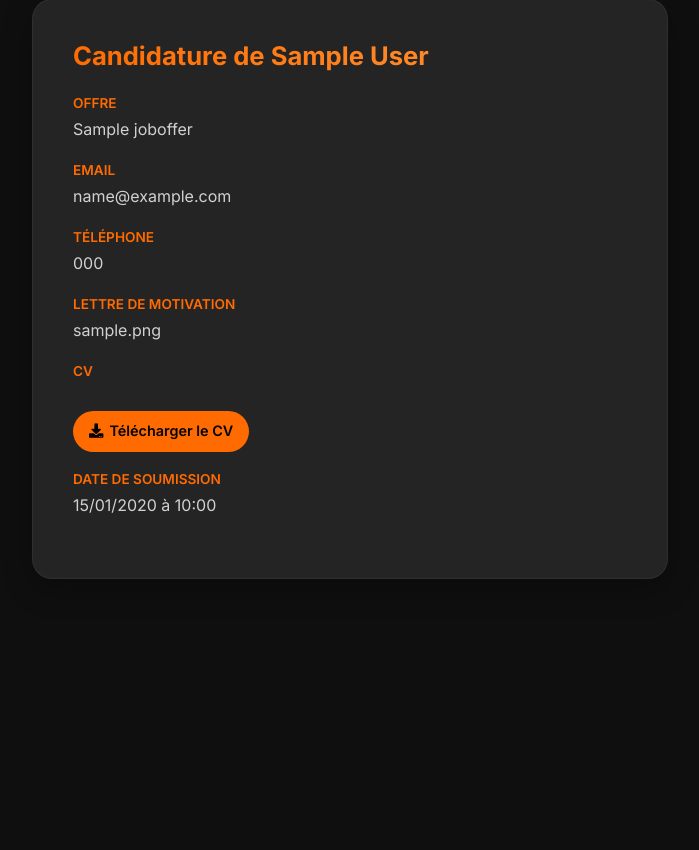
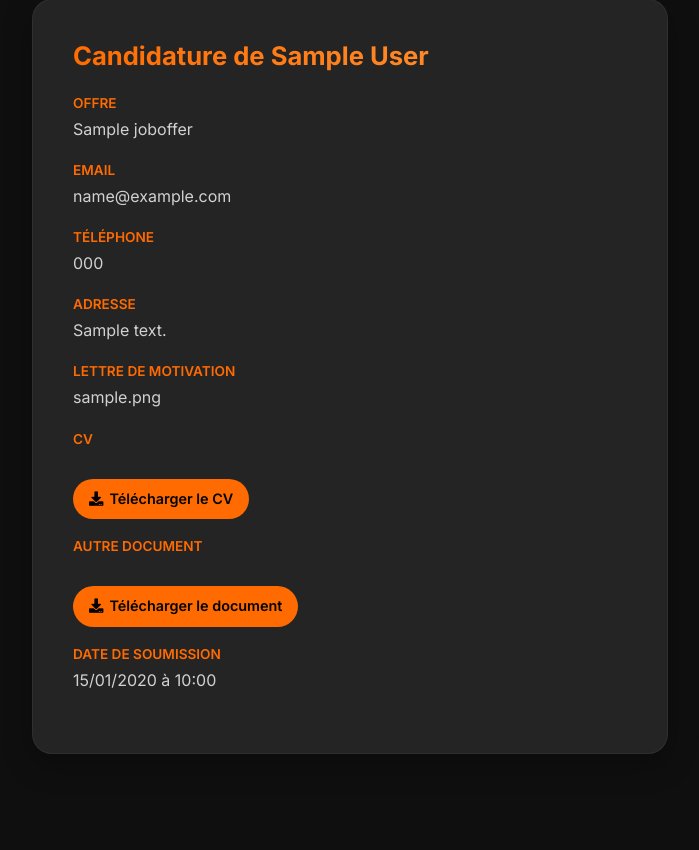
Before and after one commit to Godecode62/icg_website, a Django app: page /candidature/emploi/1 in a window 1280 px wide. Shown: the part 205-1055 px from the top of the page, without its empty margins (290-989 px from the left). Before the commit the page ends 784 px from the top, so only its background shows below. Run offline with Django 5.2, Linux system fonts and the light colour scheme; a user stored in the database is signed in; tables that the repository leaves empty hold one stand-in row (values such as "Sample post").

Commit message:
feat: corrige téléchargement CV (R2) + ajoute champs adresse et autre document
- Configure S3Storage Cloudflare R2 comme backend par défaut pour MEDIA
  (les CV étaient stockés en local mais MEDIA_URL pointait vers R2)
- Ajoute champ `other_document` (FileField) au modèle Application
- Ajoute champ `address` au modèle Application (job + formation)
- Affiche adresse + bouton de téléchargement du document additionnel
  dans les vues admin de candidature

Co-Authored-By: Claude Opus 4.7 <noreply@anthropic.com>

```diff
--- a/appli/models.py
+++ b/appli/models.py
@@ -93,8 +93,10 @@ class Application(models.Model):
     full_name = models.CharField(max_length=255, verbose_name="Nom complet")
     email = models.EmailField(verbose_name="Email")
     phone = PhoneNumberField(verbose_name="Téléphone", null=True, blank=True)
+    address = models.CharField(max_length=500, verbose_name="Adresse", blank=True)
     cover_letter = models.TextField(verbose_name="Lettre de motivation", blank=True)
     resume = models.FileField(upload_to="resumes/", verbose_name="CV", blank=True)
+    other_document = models.FileField(upload_to="other_documents/", verbose_name="Autre document", blank=True)
     submitted_at = models.DateTimeField(auto_now_add=True)
 
     def __str__(self):
--- a/icgProject/settings.py
+++ b/icgProject/settings.py
@@ -112,7 +112,11 @@ CLOUDFLARE_R2_CONFIG_OPTIONS = {
 
 STORAGES = {
     'default': {
-        'BACKEND': 'django.core.files.storage.FileSystemStorage',
+        'BACKEND': 'storages.backends.s3.S3Storage',
+        'OPTIONS': {
+            **CLOUDFLARE_R2_CONFIG_OPTIONS,
+            'location': 'media',
+        },
     },
     'staticfiles': {
         'BACKEND': 'django.contrib.staticfiles.storage.StaticFilesStorage',
--- a/templates/jobs/application_detail.html
+++ b/templates/jobs/application_detail.html
@@ -71,6 +71,12 @@
             <div class="info-value">{{ application.phone }}</div>
         </div>
         {% endif %}
+        {% if application.address %}
+        <div class="info-row">
+            <div class="info-label">Adresse</div>
+            <div class="info-value">{{ application.address }}</div>
+        </div>
+        {% endif %}
         <div class="info-row">
             <div class="info-label">Lettre de motivation</div>
             <div class="info-value">{{ application.cover_letter|default:"Non fournie" }}</div>
@@ -79,8 +85,18 @@
         <div class="info-row">
             <div class="info-label">CV</div>
             <div class="info-value">
-                <a href="{{ application.resume.url }}" class="btn-download" target="_blank">
+                <a href="{{ application.resume.url }}" class="btn-download" target="_blank" rel="noopener" download>
                     <i class="fas fa-download"></i> Télécharger le CV
+                </a>
+            </div>
+        </div>
+        {% endif %}
+        {% if application.other_document %}
+        <div class="info-row">
+            <div class="info-label">Autre document</div>
+            <div class="info-value">
+                <a href="{{ application.other_document.url }}" class="btn-download" target="_blank" rel="noopener" download>
+                    <i class="fas fa-download"></i> Télécharger le document
                 </a>
             </div>
         </div>
--- a/templates/trainings/application_detail.html
+++ b/templates/trainings/application_detail.html
@@ -63,6 +63,12 @@
             <div class="info-value">{{ application.phone }}</div>
         </div>
         {% endif %}
+        {% if application.address %}
+        <div class="info-row">
+            <div class="info-label">Adresse</div>
+            <div class="info-value">{{ application.address }}</div>
+        </div>
+        {% endif %}
         <div class="info-row">
             <div class="info-label">Motivation</div>
             <div class="info-value">{{ application.cover_letter|default:"Non fournie" }}</div>
```
Also changed, not shown: appli/forms.py (+14 -3 lines), appli/migrations/0007_application_other_document.py (added).
